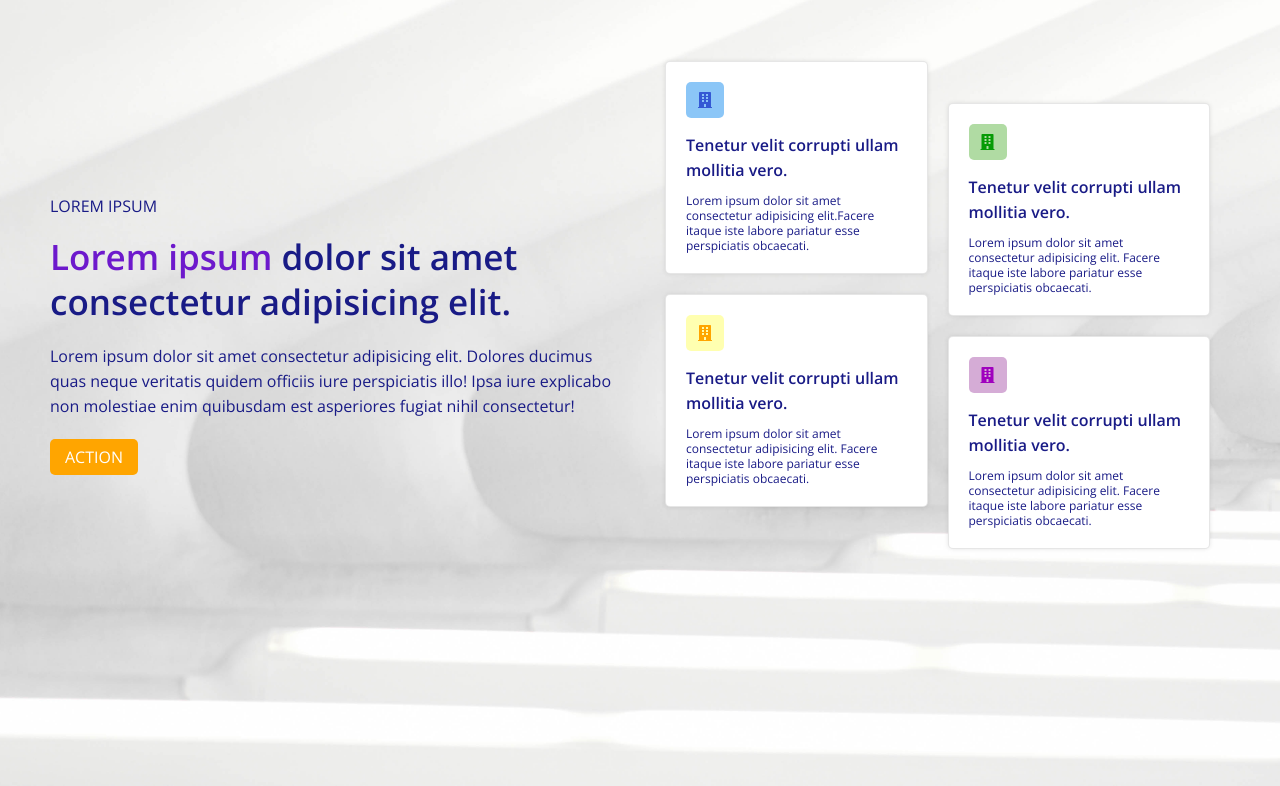
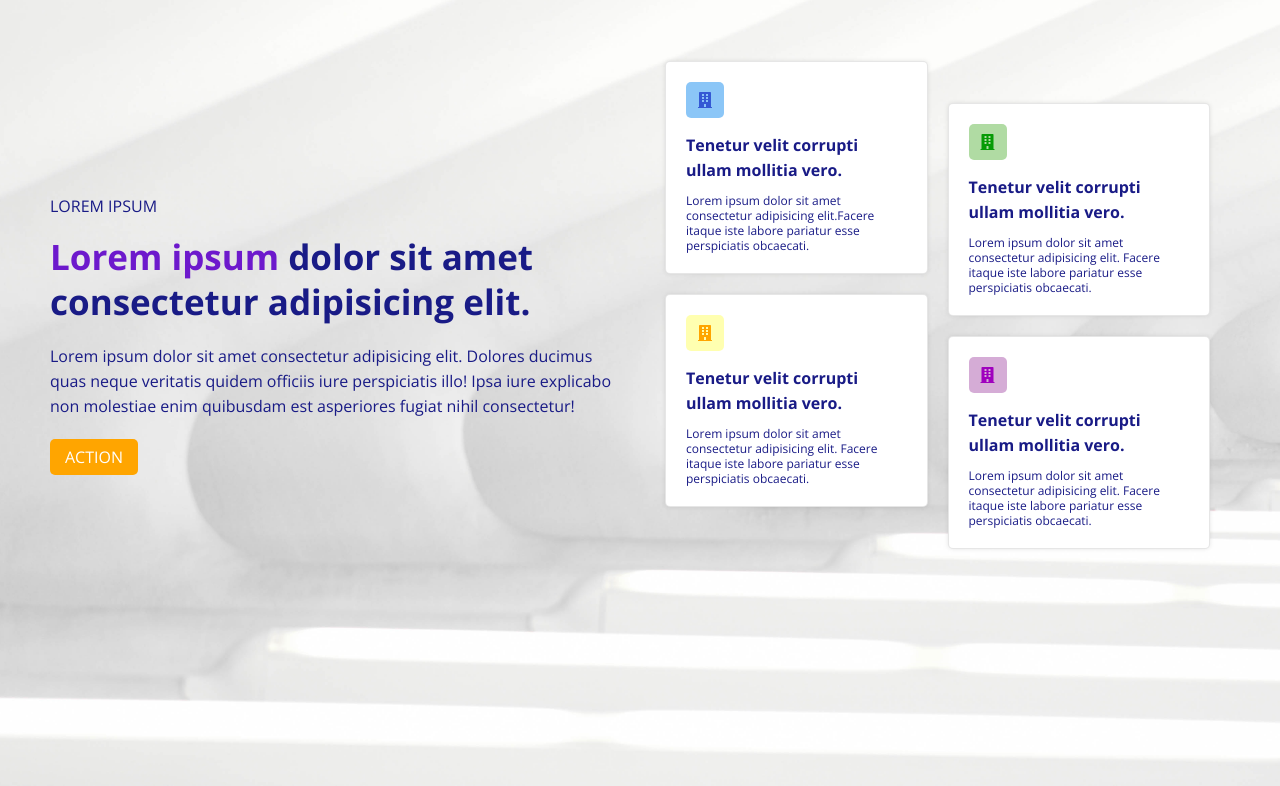
Before and after one commit to WandaSzmuc/zadanie_1, a plain HTML site: page index.html in a window 1280 px wide. Shown: the part 114-900 px from the top of the page. Drawn offline with nearby package versions, Linux system fonts and the light colour scheme.

Commit message:
small updates

```diff
--- a/index.html
+++ b/index.html
@@ -20,8 +20,8 @@
     <title>Document</title>
   </head>
   <body>
-      <header class="header-main-container">
-        <section class="welcome-container">
+      <section class="header-main-container">
+        <div class="welcome-container">
             <p>Lorem ipsum</p>
             <h1 class="bold welcome-container-heading">
               <span>Lorem ipsum</span> dolor sit amet consectetur adipisicing elit.
@@ -33,8 +33,8 @@
               consectetur!
             </p>
             <a href="#" class="welcome-container-button">Action</a>
-          </section>
-          <section class="articles">
+          </div>
+          <div class="articles">
             <div class="articles-containers first-articles-container">
               <div class="article">
                 <i class="fas fa-building blue"></i>
@@ -79,8 +79,8 @@
                 </p>
               </div>
             </div>
-          </section>
-      </header>
+          </div>
+      </section>
 
   </body>
 </html>
--- a/style.css/main.css
+++ b/style.css/main.css
@@ -17,7 +17,7 @@
   background-size: cover;
 }
 .bold {
-  font-weight: 600;
+  font-weight: 700;
 }
 
 /* All styles for Welcome container */
```
